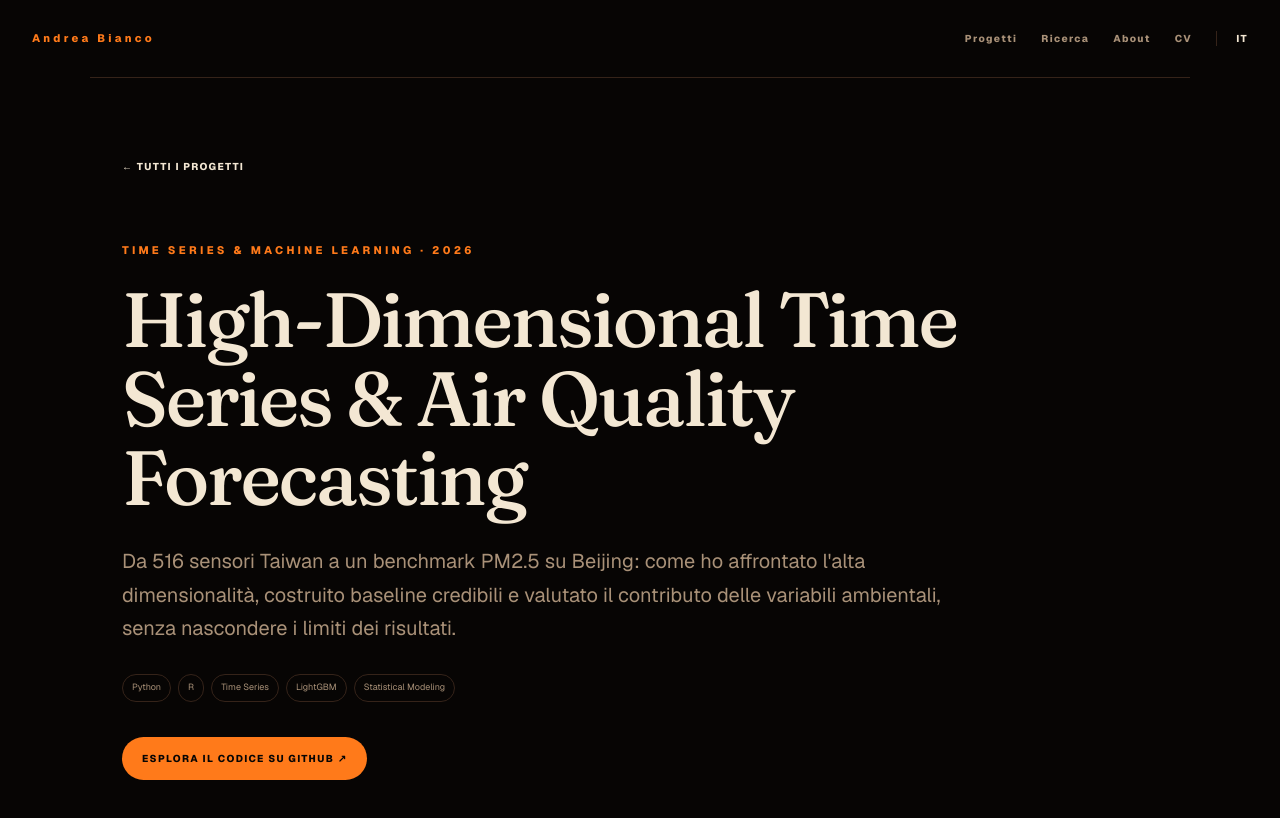
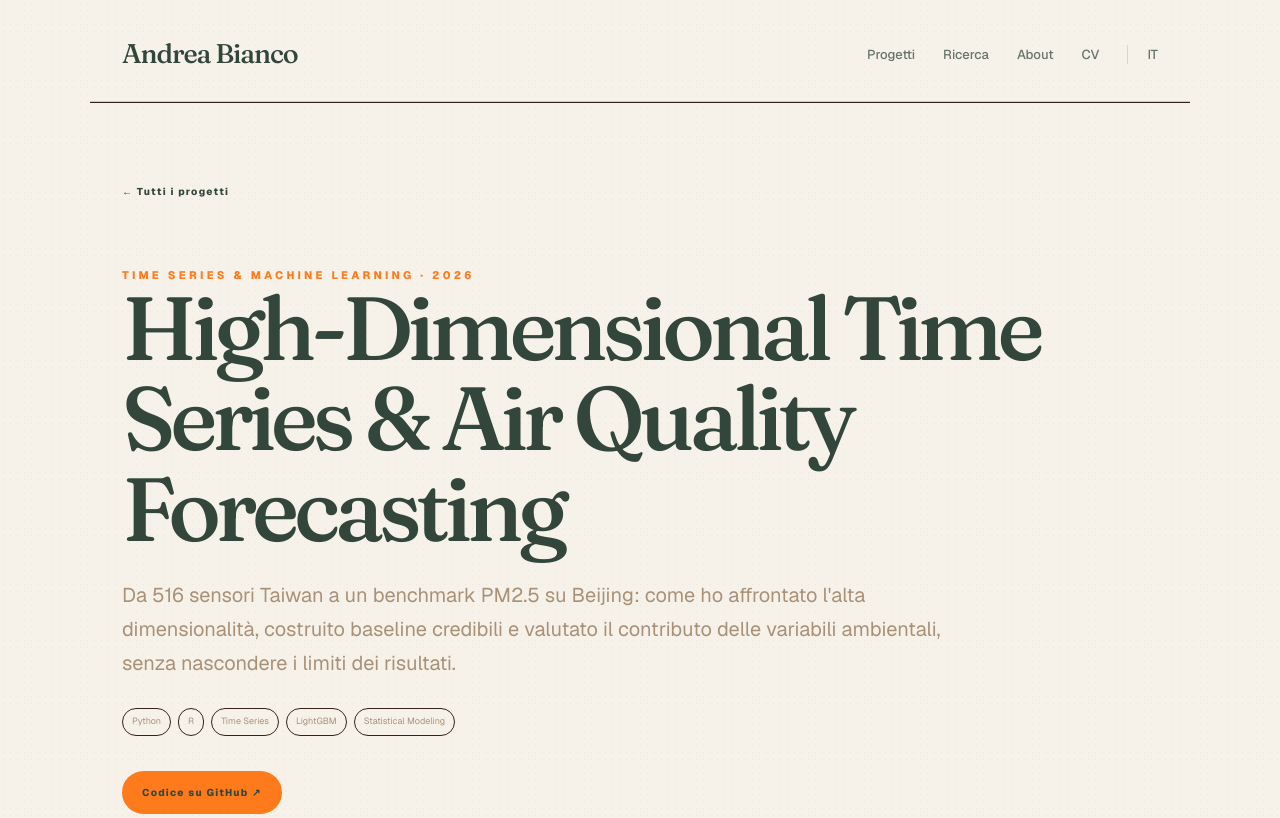
Before and after one commit to andrea-bianco00/andrea-portfolio, a Next.js app: page /progetti/high-dimensional-time-series in a window 1280 px wide. Shown: the top 818 px of the page. Built offline with nearby package versions, Linux system fonts and the light colour scheme.

Commit message:
design: adapt case-study framing to editorial theme

```diff
--- a/app/progetti/[slug]/page.tsx
+++ b/app/progetti/[slug]/page.tsx
@@ -25,22 +25,22 @@ export default async function ProjectPage({ params }: Props) {
   const { slug } = await params;
   const project = getProject(slug);
   if (!project) notFound();
-  return <main>
+  return <main className="cozy-page cozy-detail-page">
     <SiteNav />
-    <article className="section case-study">
-      <Link href="/progetti" className="text-link">← TUTTI I PROGETTI</Link>
+    <article className="section case-study cozy-case">
+      <Link href="/progetti" className="text-link">← Tutti i progetti</Link>
       <header className="case-header">
         <p className="eyebrow">{project.category.toUpperCase()} · {project.year}</p>
         <h1>{project.title}</h1>
         <p className="large-copy">{project.summary}</p>
         <div className="tags">{project.tags.map((tag) => <span key={tag}>{tag}</span>)}</div>
-        {project.github && <a className="button primary case-github" href={project.github} target="_blank" rel="noopener noreferrer">ESPLORA IL CODICE SU GITHUB ↗</a>}
+        {project.github && <a className="button primary case-github" href={project.github} target="_blank" rel="noopener noreferrer">Codice su GitHub ↗</a>}
       </header>
       {slug === "named-entity-recognition" && <NerCaseStudy />}
       {slug === "statistical-learning-optimization" && <OptimizationCaseStudy />}
       {slug === "matrix-completion-movielens" && <MatrixCompletionCaseStudy />}
       {slug === "high-dimensional-time-series" && <HighDimensionalCaseStudy />}
-      <div className="case-end"><Link href="/progetti" className="text-link">← TORNA AI PROGETTI</Link>{project.github && <a href={project.github} target="_blank" rel="noopener noreferrer" className="text-link">REPOSITORY GITHUB ↗</a>}</div>
+      <div className="case-end"><Link href="/progetti" className="text-link">← Torna ai progetti</Link>{project.github && <a href={project.github} target="_blank" rel="noopener noreferrer" className="text-link">Repository GitHub ↗</a>}</div>
     </article>
   </main>;
 }
```
